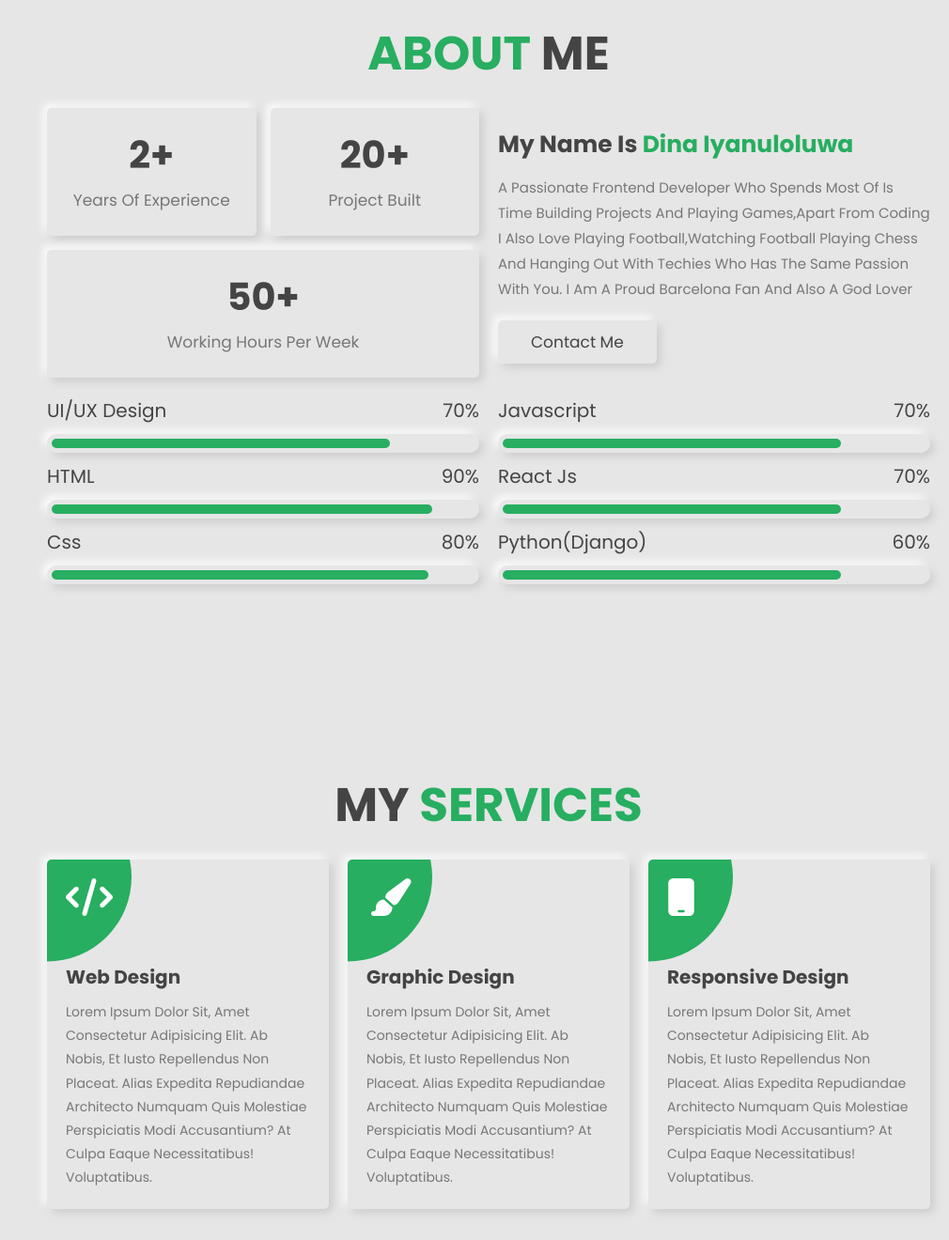
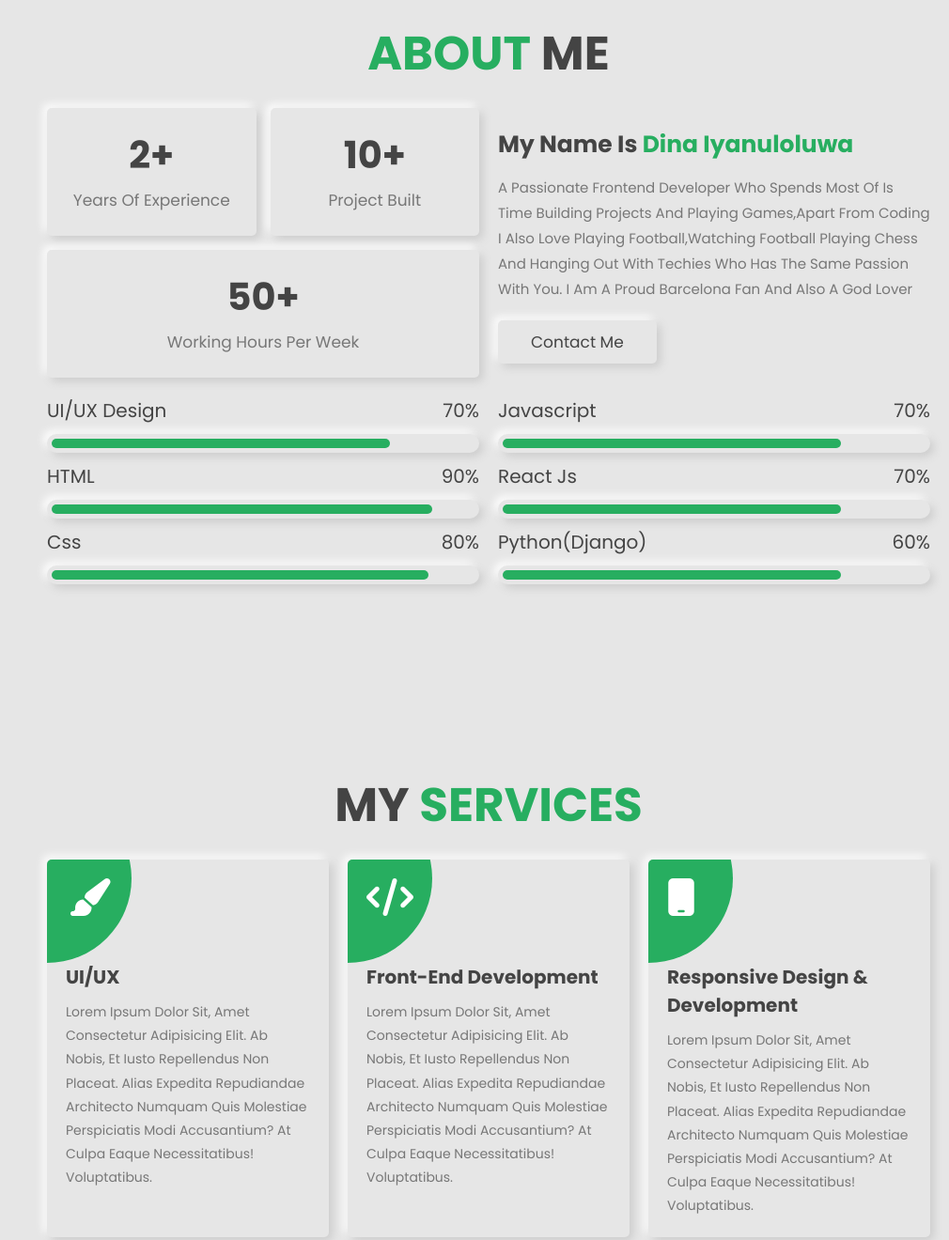
Before and after one commit to iyanuloluwa-Miracle/Portfolio, a plain HTML site: page index.html in a window 1280 px wide. Shown: the part 800-2120 px from the top of the page at 94% size, without its empty margins (270-1280 px from the left). Drawn offline with Linux system fonts and the light colour scheme.

Commit message:
corrections

```diff
--- a/index.html
+++ b/index.html
@@ -67,7 +67,7 @@
             </div>
 
             <div class="box">
-                <h3>20+</h3>
+                <h3>10+</h3>
                 <p>project Built</p>
 
             </div>
@@ -123,15 +123,15 @@
     <h1 class="heading"> my  <span>services</span></h1>
     <div class="box-container">
         <div class="box">
-            <i class="fas fa-code"></i>
-            <h3>Web design</h3>
+            <i class="fas fa-paint-brush"></i>
+            <h3>UI/UX</h3>
             <p>Lorem ipsum dolor sit, amet consectetur adipisicing elit. Ab nobis, et iusto repellendus non placeat. Alias expedita repudiandae architecto numquam quis molestiae perspiciatis modi accusantium? At culpa eaque necessitatibus! Voluptatibus.</p>
 
 
         </div>
         <div class="box">
-            <i class="fas fa-paint-brush"></i>
-            <h3>Graphic Design</h3>
+            <i class="fas fa-code"></i>
+            <h3>Front-end Development</h3>
             <p>Lorem ipsum dolor sit, amet consectetur adipisicing elit. Ab nobis, et iusto repellendus non placeat. Alias expedita repudiandae architecto numquam quis molestiae perspiciatis modi accusantium? At culpa eaque necessitatibus! Voluptatibus.</p>
 
 
@@ -140,7 +140,7 @@
 
         <div class="box">
             <i class="fas fa-mobile"></i>
-            <h3>responsive design</h3>
+            <h3>Responsive design & Development</h3>
             <p>Lorem ipsum dolor sit, amet consectetur adipisicing elit. Ab nobis, et iusto repellendus non placeat. Alias expedita repudiandae architecto numquam quis molestiae perspiciatis modi accusantium? At culpa eaque necessitatibus! Voluptatibus.</p>
         </div>
 
```
